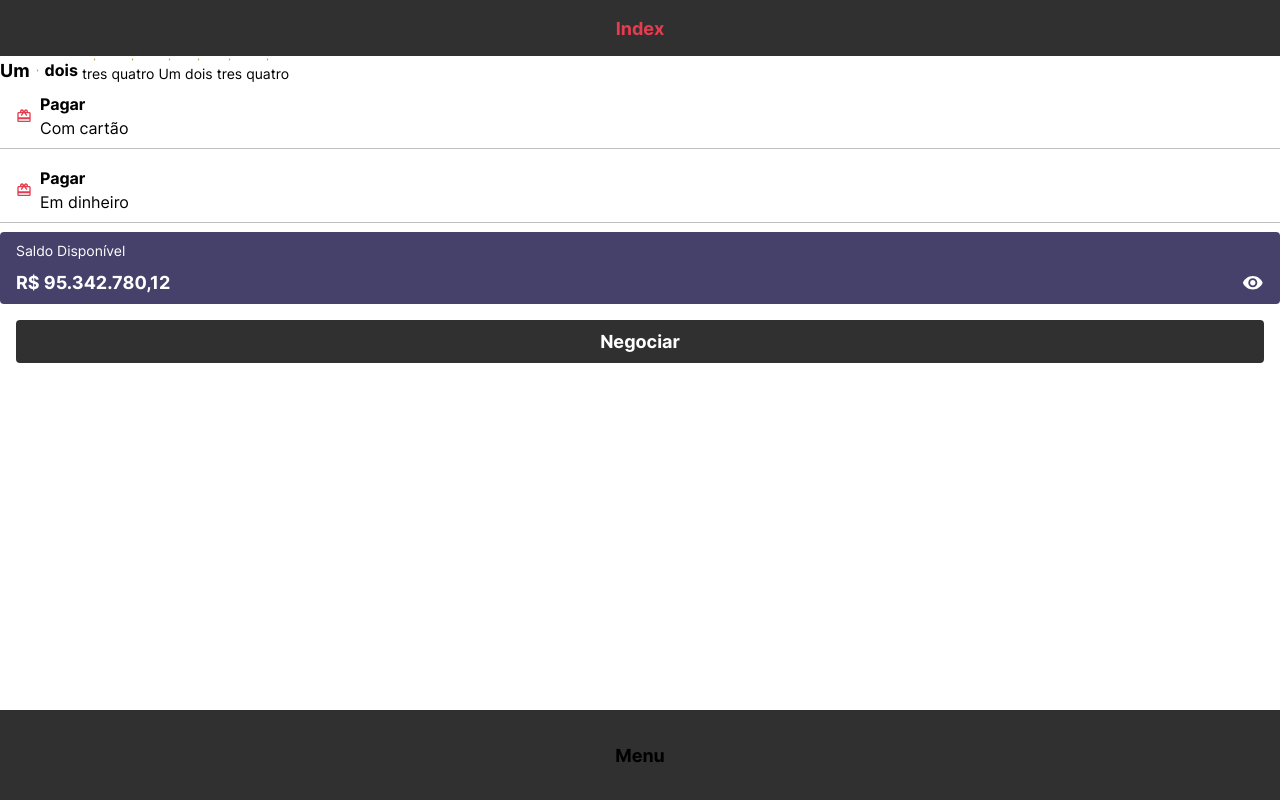
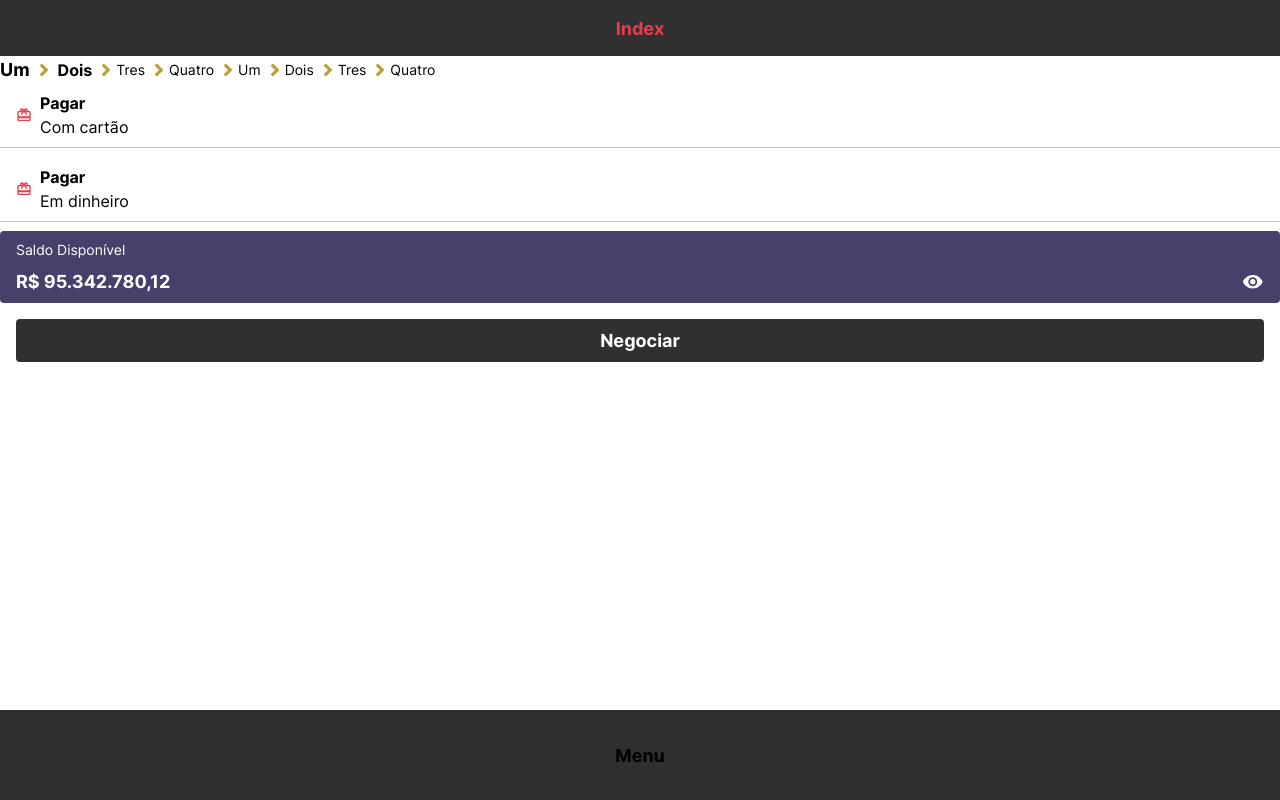
Before and after one commit to fcms14/react-components, a React (Vite) app: page / in a window 1280 px wide. Built offline with nearby package versions, Linux system fonts and the light colour scheme.

Commit message:
feat: apply

```diff
--- a/src/components/atoms/Breadcrumb/index.tsx
+++ b/src/components/atoms/Breadcrumb/index.tsx
@@ -3,7 +3,8 @@ import Icon from "../Icon"
 import Title from "../Title"
 import Subtitle from "../Subtitle"
 import Text from "../Text"
-import { MdArrowRight } from "react-icons/md"
+import { FaAngleRight } from "react-icons/fa";
+import Span from "../Span"
 
 interface Interface {
   paths: string[]
@@ -15,14 +16,14 @@ const Breadcrumb = ({ paths }: Interface) => {
       <Title> {paths.slice(0, 1)[0]}</Title>
 
       {paths.slice(1, 2)[0] && <>
-        <Icon width={7} icon={MdArrowRight} color="#BE9E37" />
+        <Icon width={20} icon={FaAngleRight} color="#BE9E37" />
         <Subtitle> {paths.slice(1, 2)[0]} </Subtitle>
       </>}
 
-      {paths.slice(2).map((text: string, i: number) => <span key={i}>
-        <Icon width={7} icon={MdArrowRight} color="#BE9E37" />
+      {paths.slice(2).map((text: string, i: number) => <Span key={i}>
+        <Icon width={20} icon={FaAngleRight} color="#BE9E37" />
         <Text> {text} </Text>
-      </span>)}
+      </Span>)}
     </BreadcrumbStyle>
   )
 }
--- /dev/null
+++ b/src/components/atoms/Span/index.ts
@@ -0,0 +1,7 @@
+import styled from "styled-components"
+
+const Span = styled.span`
+    display: flex;
+`
+
+export default Span
--- a/src/pages/Index/index.tsx
+++ b/src/pages/Index/index.tsx
@@ -31,7 +31,7 @@ const Index = () => {
     <ViewPort>
       <Header.Default text="Index" />
       <main>
-        <Breadcrumb paths={["Um", "dois", "tres", "quatro", "Um", "dois", "tres", "quatro"]} />
+        <Breadcrumb paths={["Um", "Dois", "Tres", "Quatro", "Um", "Dois", "Tres", "Quatro"]} />
         <Menurows items={items} />
         {/* <Button.Default loading={false} active={true} secondary={true} text="Teste" onClick={() => navigate('/exchange')} /> */}
         {/* <Button.WithIcon loading={false} active={true} secondary={true} text="Teste" iconBefore onClick={() => navigate('/exchange')} icon="MdClose" />
```
Also changed, not shown: src/components/atoms/Breadcrumb/BreadcrumbStyle.ts (+3 -6 lines).
